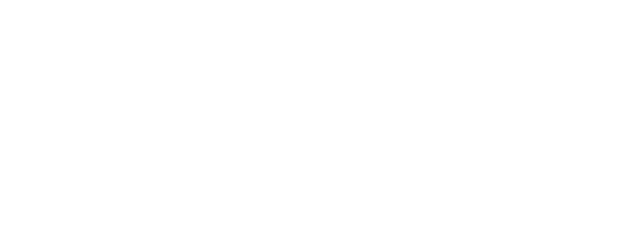
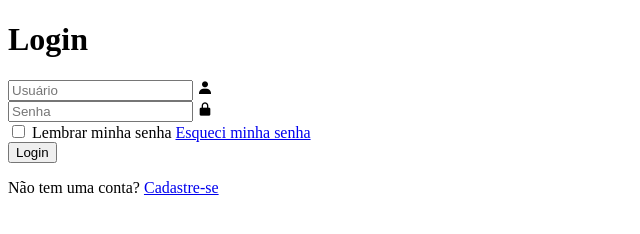
Before and after one commit to Brrn91/login-01, a plain HTML site: page src/index.html in a window 1280 px wide. Shown: the whole page, without its empty margins (0-640 px from the left). Drawn offline with nearby package versions, Linux system fonts and the light colour scheme.

Commit message:
html finish

```diff
--- a/src/index.html
+++ b/src/index.html
@@ -12,7 +12,33 @@
 </head>
 
 <body>
+  <main class="container">
+    <form>
+      <h1>Login</h1>
+      <div class="input-box">
+        <input placeholder="Usuário" type="email">
+        <i class="bx bxs-user"></i>
+      </div>
+      <div class="input-box">
+        <input placeholder="Senha" type="password">
+        <i class="bx bxs-lock-alt"></i>
+      </div>
 
+      <div class="remember-forgot">
+        <label>
+          <input type="checkbox">
+          Lembrar minha senha
+        </label>
+        <a href="#">Esqueci minha senha</a>
+      </div>
+
+      <button type="submit">Login</button>
+
+      <div class="register-link">
+        <p>Não tem uma conta? <a href="#">Cadastre-se</a></p>
+      </div>
+    </form>
+  </main>
 </body>
 
 </html>
```
Also changed, not shown: 1 other file.
